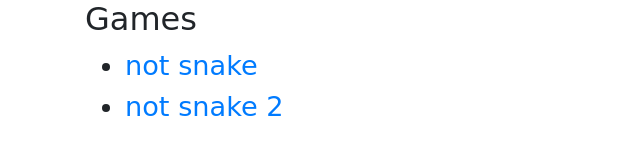
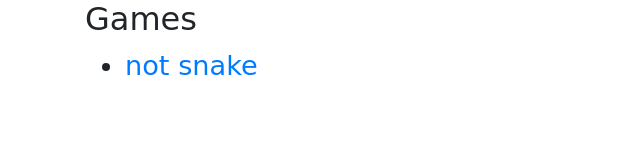
Before and after one commit to namaico/pico8, a plain HTML site: page index.html in a window 1280 px wide. Shown: the whole page, without its empty margins (0-640 px from the left). Drawn offline with nearby package versions, Linux system fonts and the light colour scheme.

Commit message:
Update index.html

```diff
--- a/index.html
+++ b/index.html
@@ -21,7 +21,6 @@
             <h2>Games</h2>
             <ul>
               <li><a href="/not_snake.html">not snake</a></li>
-              <li><a href="/not_snake_2.html">not snake 2</a></li>
             </ul>
           </div>
       </div>
```
